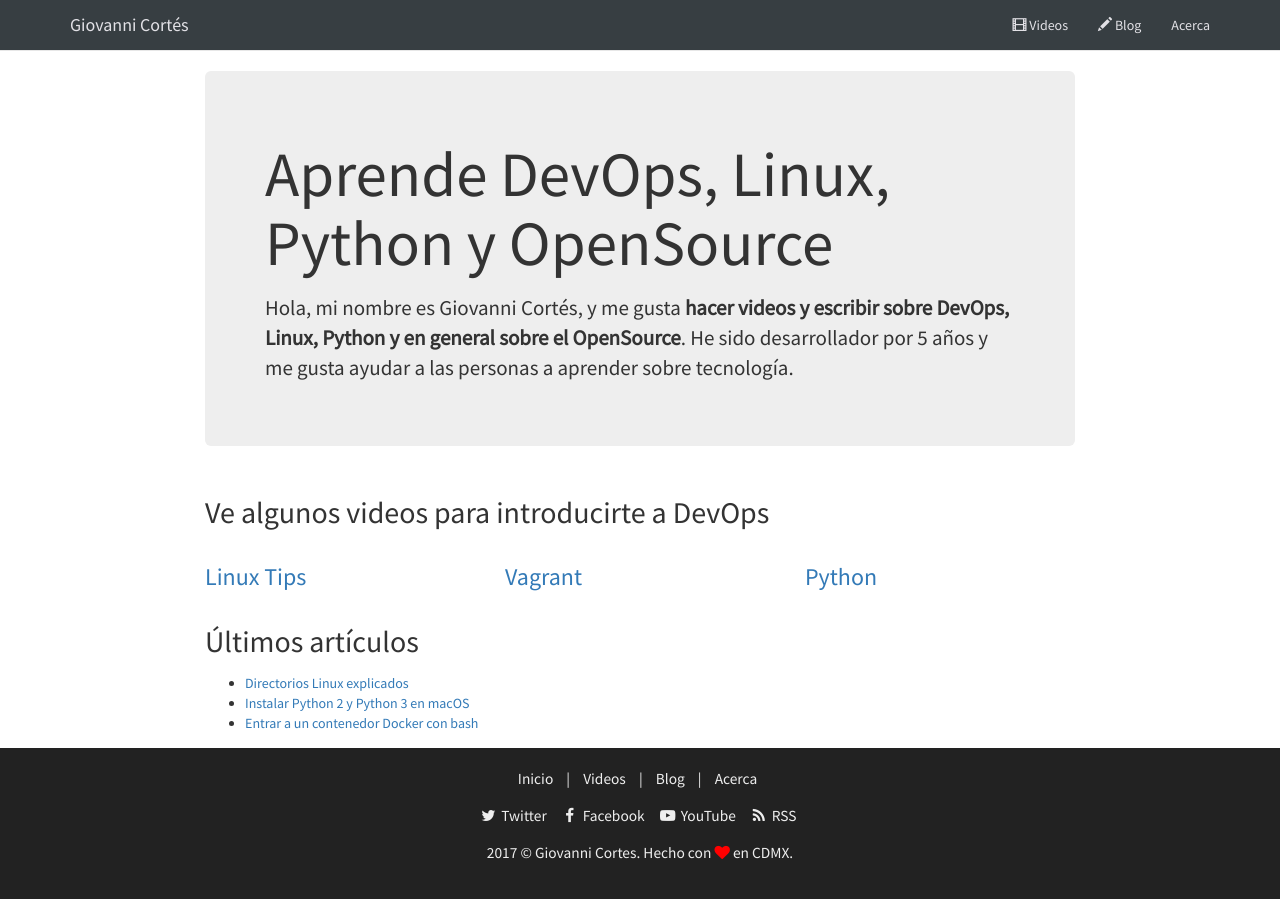
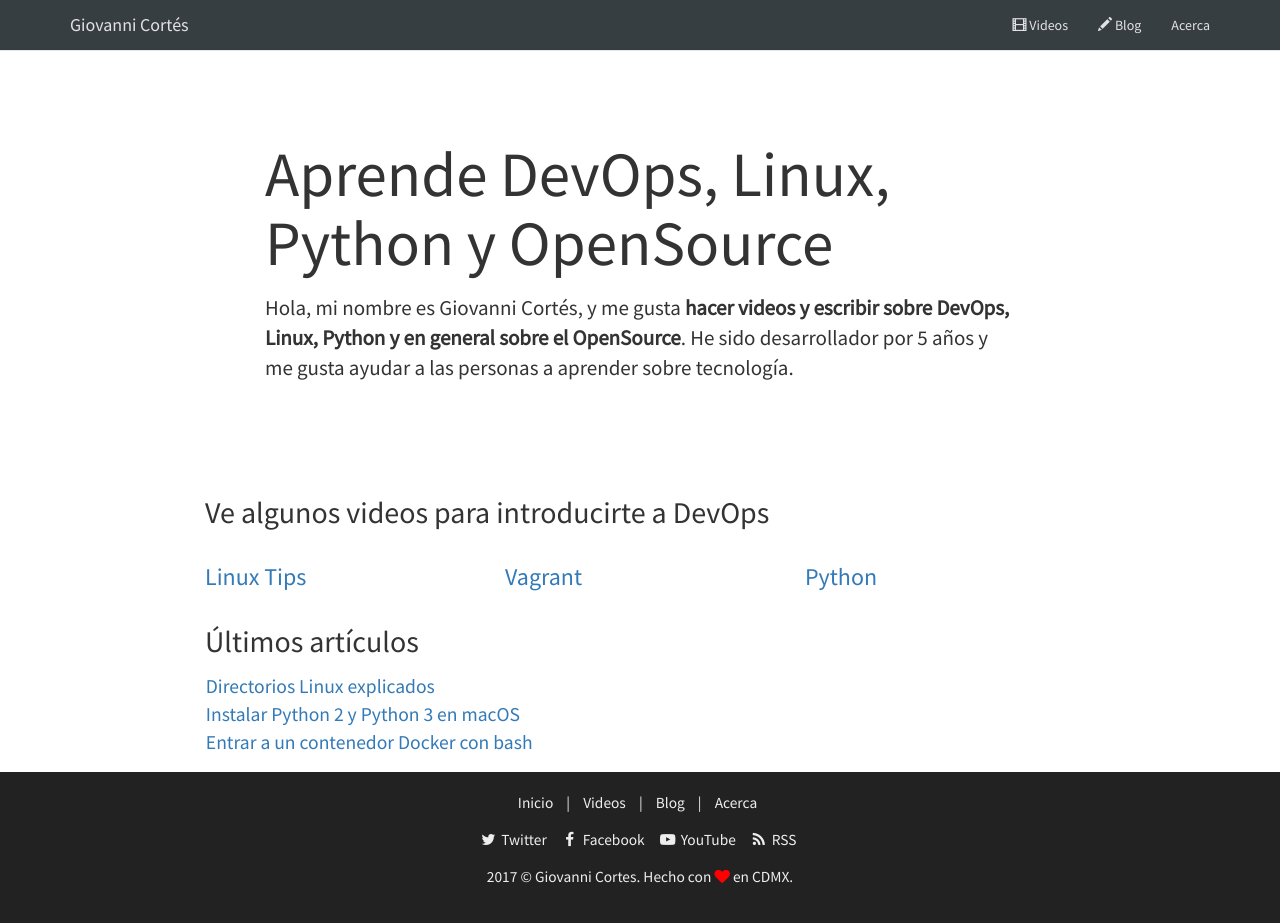
Before and after one commit to Gidrek/giovannicortes_old, a Jekyll site: the page built from index.html, in a window 1280 px wide. Built offline with Jekyll 4.4.1, drawn with Linux system fonts in a browser that asks for light colours; before the commit the page ends 900 px from its top, so only the background shows below that.

Commit message:
Changed font

```diff
--- a/_sass/_base.scss
+++ b/_sass/_base.scss
@@ -39,19 +39,25 @@
     color: #d2d1d6;
 }
 
+.jumbotron {
+	background-color: #fff;
+	font-family: $font-stack;
+}
+
 // Custom styles
 
 .full-page-content {
 	max-width: 900px;
 }
 
-hr {
-	display: block;
-	height: 1px;
-	border: 0;
-	border-top: 1px solid #ccc;
-	margin: 1em 0;
-	padding: 0;
+.index-wrapper {
+
+	ul {
+		list-style: none;
+		margin-left: -2em;
+	}
+
+	font-size: 1.4em;
 }
 
 // Posts
@@ -81,6 +87,15 @@
 	font-size: 1.5em;
 	line-height: 1.4em;
 	margin: 20px 0;
+}
+
+hr {
+	display: block;
+	height: 1px;
+	border: 0;
+	border-top: 1px solid #ccc;
+	margin: 1em 0;
+	padding: 0;
 }
 
 // Post content
--- a/index.html
+++ b/index.html
@@ -2,6 +2,7 @@
 layout: default
 title: Inicio
 ---
+<div class="index-wrapper">
 
     <div class="jumbotron">
         <h1>Aprende DevOps, Linux, Python y OpenSource</h1>
@@ -52,10 +53,11 @@
                 <ul class="post-list">
                 {% for post in site.posts limit:5 %}
                     {% if post.categories[0] != "video" %}
-                <li class="post"><a href="{{ post.url }}">{{ post.title }}</a></li>
+                    <li><a href="{{ post.url }}">{{ post.title }}</a></li>
                     {% endif %}
                 {% endfor %}
                 </ul>
             </section>
         </div>
     </div>
+</div>
```
Lines whose indentation alone changed are shown as unchanged.
